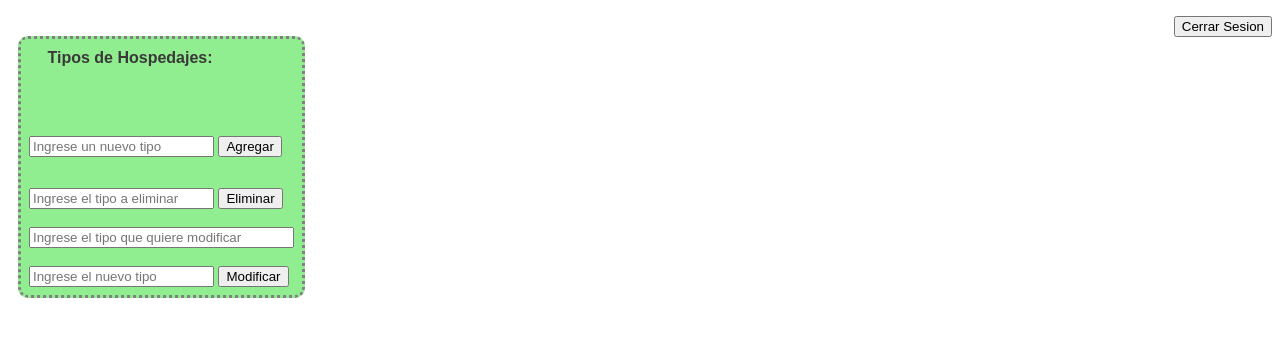
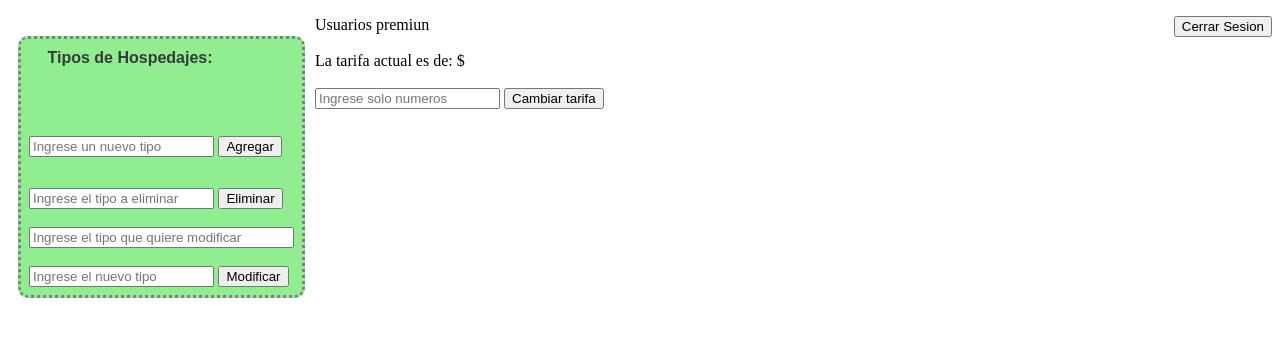
Before and after one commit to 2IngSoft/Couchinn, a PHP site: page /agregarTipoDeHospedaje.php in a window 1280 px wide. Shown: the part 100-437 px from the top of the page. Run offline with PHP 8.4, Linux system fonts and the light colour scheme; data that the repository does not hold is empty.

Commit message:
Add files via upload

```diff
--- a/agregarTipoDeHospedaje.php
+++ b/agregarTipoDeHospedaje.php
@@ -2,6 +2,16 @@
     header('Content-type: text/html; charset=iso-8859-1') ;
     ?>
 <!DOCTYPE html>
+<script language="javascript" type="text/javascript">
+function justNumbers(e)
+{
+   var keynum = window.event ? window.event.keyCode : e.which;
+   if ((keynum == 8) || (keynum == 46))
+        return true;
+    return /\d/.test(String.fromCharCode(keynum));
+}
+
+</script>
 <html>
   <head>
     <meta charset="utf-8">
@@ -11,9 +21,9 @@
   </head>
   <body>
 <header id="encabezadoPrincipal">
-  <figure id=logoCouchInn><a href="index.php"><img src="Imagenes/CouchInnLogo.png" width="270px" height="80px"/></a></figure>
+  <figure id=logoCouchInn><a href="index.php"><img src="../Imagenes/CouchInnLogo.png" width="270px" height="80px"/></a></figure>
   <form id="opcion_usuario" method="post">
-    <input class="boton2" type="submit" name="cerrar_sesion" value="Cerrar Sesion" id="submit_opcion_usuario">
+    <input type="submit" name="cerrar_sesion" value="Cerrar Sesion" id="submit_opcion_usuario">
   </form>
   <?php if(isset($_POST['cerrar_sesion'])){session_destroy();header("location: index.php");}?>
 </header>
@@ -36,25 +46,38 @@
         echo "<br>";}
       mysqli_close($link);   ?>
        </div>
-  <form action="insertarTipo.php" method="get" id="opciones" >
-       <input type="text" name="tipoNuevo" placeholder="Ingrese un nuevo tipo">
-       <input type="submit" name="agregar" value="Agregar"><a i></a>
+  <form action="insertarTipo.php" method="get" id="opciones" name="pepe">
+       <input class="EstiloImput" type="text" name="tipoNuevo" id="tipoNuevo" placeholder="Ingrese un nuevo tipo">
+       <input class="EstiloBoton" type="submit" name="agregar" value="Agregar"><a i></a>
   </form>
   <br>
   <br>
   <form action=" eliminar.php"  method ="get" >
-      <input type= "text" name="tipoaEliminar" placeholder="Ingrese el tipo a eliminar">
-      <input type="submit" name="eliminar" value="Eliminar"><a i></a>
+      <input class="EstiloImput" type= "text" name="tipoaEliminar" placeholder="Ingrese el tipo a eliminar">
+      <input class="EstiloBoton"  type="submit" name="eliminar" value="Eliminar"><a i></a>
   <br>
   <br>
 </form>
-  <form action="modificar.php" method = "get">
-     <input size="30" type="text" name="tipoAModificar" placeholder="Ingrese el tipo que quiere modificar">
+  <form action="modificar.php" method = "get" id="Modificacion">
+     <input class="EstiloImput" size="30" type="text" name="tipoAModificar" id="tipoAModificar" placeholder="Ingrese el tipo que quiere modificar">
      <br>
      <br>
-     <input type="text" name="tipoNuevo" placeholder="Ingrese el nuevo tipo">
-     <input type="submit" name="modificar" value="Modificar">
+     <input class="EstiloImput" type="text" name="tipoNuevo" placeholder="Ingrese el nuevo tipo">
+     <input class="EstiloBoton" type="submit" name="modificar" value="Modificar">
    </form>
 </aside>
+
+<form action="cambiarTarifa.php" method= "get" class="aside" id="cambiarT">
+  Usuarios premiun
+  <br>
+  <br>
+    La tarifa actual es de: $<?php $fp = fopen("\Users\Ivana\Desktop\precio.txt", "r");
+                                  $f=fgets($fp);
+                                  echo $f;?>
+    <br>
+    <br>
+    <input type="text" class="EstiloImput" name="tarifaNueva" id="tarifaNueva" required="true" onkeypress="return justNumbers(event);" placeholder="Ingrese solo numeros">
+    <input type="submit" class="EstiloBoton" value="Cambiar tarifa">
+</form>
   </body>
   </html>
```
Also changed, not shown: cambiarTarifa.php (added, +12 -0 lines), controlDatosPremiun.php (added, +36 -0 lines).
